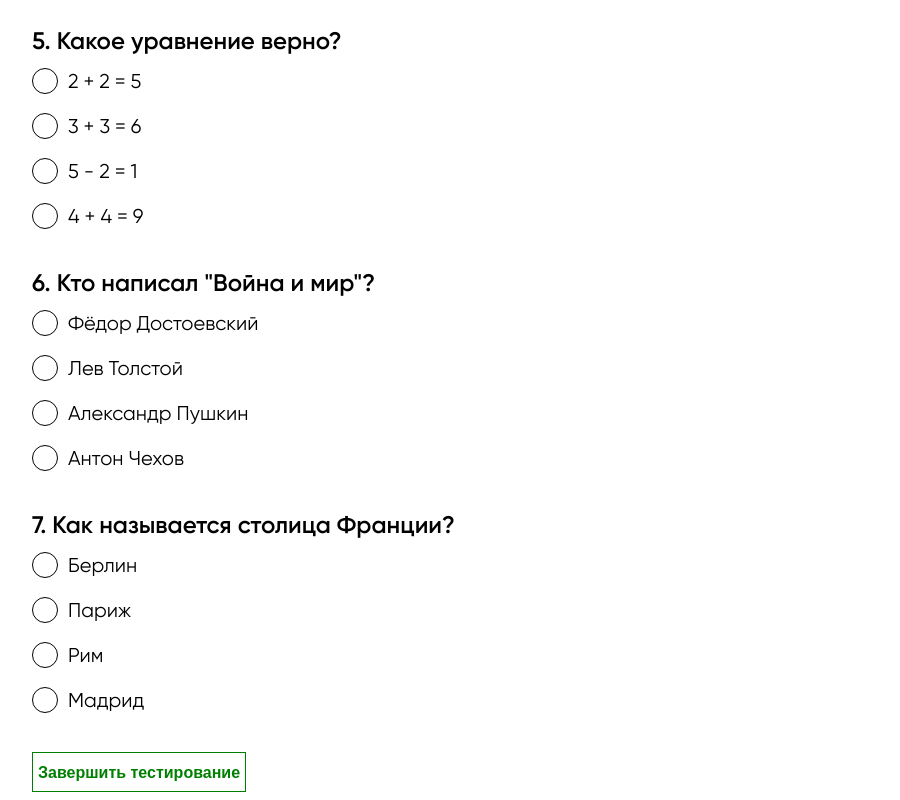
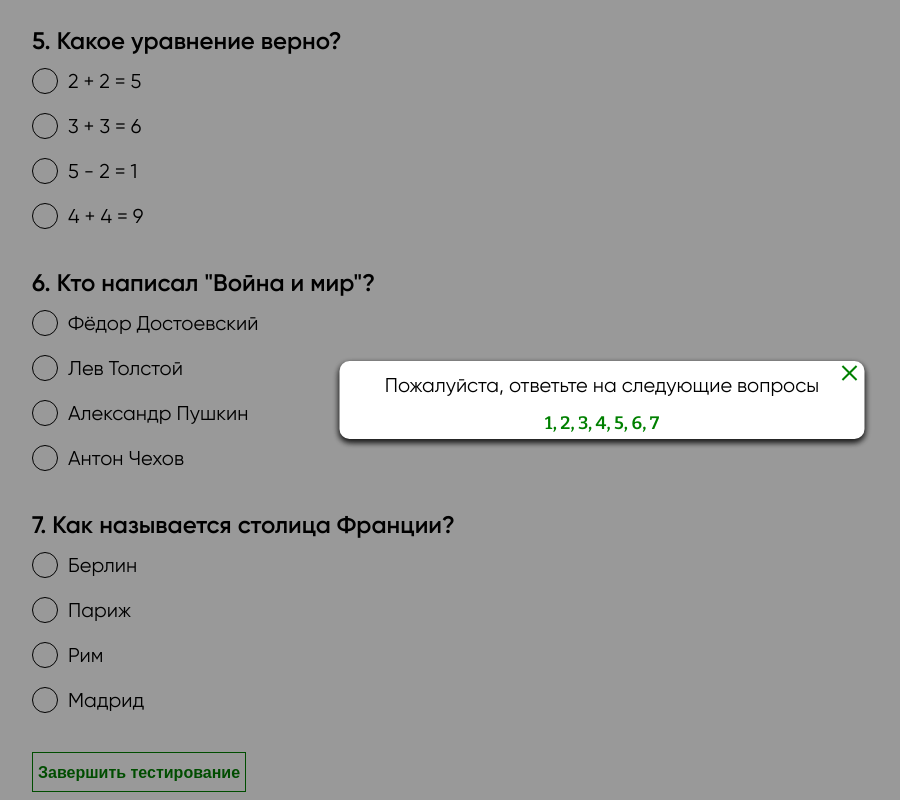
Before and after one commit to DmitryMelkov/pech-simulation, a plain HTML site: page test.html in a window 1280 px wide. Both pictures are taken after a click on the button "Завершить тестирование". Shown: the part 1099-1899 px from the top of the page, without its empty margins (38-938 px from the left). Drawn offline with Linux system fonts and the light colour scheme.

Commit message:
add modalka s ne vvedenimi voprosami i knopki v rezultate

```diff
--- a/css/style.css
+++ b/css/style.css
@@ -1779,6 +1779,78 @@ body::-webkit-scrollbar-thumb {
   align-items: center;
 }
 
+.bad-result-btn {
+  display: none;
+}
+
+.bad-result-btn.enabled {
+  display: block;
+  border-left: 1px solid green;
+}
+
+.good-result-btn {
+  display: none;
+}
+
+.good-result-btn.enabled {
+  display: block;
+  border-left: 1px solid green;
+}
+
+.mnemo__modal-background-unanswered {
+  position: fixed;
+  top: 0;
+  left: 0;
+  right: 0;
+  bottom: 0;
+  width: 100%;
+  height: 100%;
+  background-color: rgba(0, 0, 0, 0.4);
+  opacity: 0;
+  z-index: -3;
+  cursor: default;
+}
+
+.mnemo__modal-background-unanswered.enabled {
+  cursor: pointer;
+  opacity: 1;
+  z-index: 111;
+  transition: opacity .5s ease-in-out;
+}
+
+.mnemo__modal-start-unanswered {
+  padding: 5px;
+  position: absolute;
+  max-width: 525px;
+  width: 100%;
+  top: 50%;
+  left: 50%;
+  z-index: 1;
+  transform: translate(-50%, -50%);
+  border-radius: 10px;
+  background-color: rgb(255, 255, 255);
+  box-shadow: rgba(0, 0, 0, 0.6) 0px 3px 6px, rgba(0, 0, 0, 0.7) 0px 3px 6px;
+  cursor: default;
+}
+
+.mnemo__modal-start-unanswered.enabled {
+  /* height: 100%; */
+  max-height: 800px;
+  transition: height .4s ease-in-out;
+}
+
+.mnemo__modal-quiz-unanswered-span {
+  font-size: 18px;
+  font-weight: 600;
+  color: green;
+}
+
+.unanswered-quiz {
+  font-size: 20px;
+  margin-bottom: 5px;
+}
+
+
 /* .mnemo__tooltip:hover .mnemo__param-clue {
   box-shadow: 0 0 0 3px white, 0 0 0 6px green;
   transition: box-shadow 0.3s ease-in-out;
--- a/js/test.js
+++ b/js/test.js
@@ -1,14 +1,26 @@
 const testBtn = document.querySelector('.test__form-btn');
 const modalBackground = document.querySelector('.mnemo__modal-background');
 const modalContent = document.querySelector('.mnemo__modal-start');
-const closeButton = document.querySelector('.mnemo__modal-close');
+const modalBackgroundUnanswered = document.querySelector('.mnemo__modal-background-unanswered');
+const modalContentUnanswered = document.querySelector('.mnemo__modal-start-unanswered');
+const closeButton = document.querySelector('.modal-results-close-js');
+const closeButtonUnanswered = document.querySelector('.modal-unanswered-close-js')
 const smileImage = document.getElementById('smileImage');
+const badResultBtn = document.querySelector('.bad-result-btn')
+const goodResultBtn = document.querySelector('.good-result-btn')
 
 const checkAllQuestionsAnswered = (formData) => {
   const answeredQuestions = [...formData.keys()].map((key) => key.split('question')[1]);
   const allQuestions = ['1', '2', '3', '4', '5', '6', '7'];
 
   return allQuestions.every((question) => answeredQuestions.includes(question));
+};
+
+const getUnansweredQuestions = (formData) => {
+  const answeredQuestions = [...formData.keys()].map((key) => key.split('question')[1]);
+  const allQuestions = ['1', '2', '3', '4', '5', '6', '7'];
+
+  return allQuestions.filter((question) => !answeredQuestions.includes(question));
 };
 
 testBtn.addEventListener('click', () => {
@@ -36,7 +48,11 @@ testBtn.addEventListener('click', () => {
   let incorrectAnswerNumbers = [];
 
   if (!checkAllQuestionsAnswered(formData)) {
-    alert('Пожалуйста, ответьте на все вопросы!');
+    const unansweredQuestions = getUnansweredQuestions(formData);
+    const unansweredSpan = document.querySelector('.mnemo__modal-quiz-unanswered-span');
+    unansweredSpan.textContent = unansweredQuestions.join(', ');
+    modalBackgroundUnanswered.classList.add('enabled');
+    modalContentUnanswered.classList.add('enabled');
     return;
   }
 
@@ -75,14 +91,17 @@ testBtn.addEventListener('click', () => {
     message.innerHTML = 'Вы справились хорошо, правильных ответов:';
     result.innerHTML = `<span class="horosho">${score}</span> из ${totalQuestions}`;
     smileImage.src = 'img/good.svg';
+    goodResultBtn.classList.add('enabled')
   } else if (score >= thresholds.satisfactory) {
     message.innerHTML = 'Вы справились удовлетворительно, правильных ответов:';
     result.innerHTML = `<span class="udovletvoritelno">${score}</span> из ${totalQuestions}`;
     smileImage.src = 'img/satisfactorily.svg';
+    goodResultBtn.classList.add('enabled')
   } else {
     message.innerHTML = 'Попробуйте еще раз, правильных ответов:';
     result.textContent = `${score} из ${totalQuestions}`;
     smileImage.src = 'img/not-satisfactoriry.svg';
+    badResultBtn.classList.add('enabled');
   }
 
   modalBackground.classList.add('enabled');
@@ -95,6 +114,10 @@ closeButton.addEventListener('click', () => {
   location.reload(); // Обновление страницы
 });
 
+closeButtonUnanswered.addEventListener('click', () => {
+  closeModalUnanswered();
+})
+
 // Закрытие модального окна по клику вне окна
 modalBackground.addEventListener('click', (event) => {
   if (event.target === modalBackground) {
@@ -103,7 +126,18 @@ modalBackground.addEventListener('click', (event) => {
   }
 });
 
+modalBackgroundUnanswered.addEventListener('click', (event) => {
+  if (event.target === modalBackgroundUnanswered) {
+    closeModalUnanswered();
+  }
+})
+
 const closeModal = () => {
   modalBackground.classList.remove('enabled');
   modalContent.classList.remove('enabled');
 }
+
+const closeModalUnanswered = () => {
+  modalBackgroundUnanswered.classList.remove('enabled');
+  modalContentUnanswered.classList.remove('enabled');
+}
--- a/test.html
+++ b/test.html
@@ -237,7 +237,7 @@
         <div class="mnemo__modal-start modal-param-js--result-test modal-param-js">
           <div class="mnemo__modal-title">
             <h2 class="mnemo__modal-title-text title-reset">Результаты тестирования</h2>
-            <button class="mnemo__modal-close modal-param-close-js btn-reset">
+            <button class="mnemo__modal-close modal-results-close-js btn-reset">
               <div class="krest">
                 <span class="line-1"></span>
                 <span class="line-2"></span>
@@ -251,6 +251,29 @@
               <img class="mnemo__modal-quiz-emoji-img" id="smileImage" src="img/good.svg" alt="smile">
             </div>
             <p class="mnemo__modal-quiz-incorrect">Вы неправильно ответили на следующие вопросы: <span class="mnemo__modal-quiz-incorrect-span"></span></p>
+
+            <a class="mnemo__modal-box--btn mnemo__modal-box--link bad-result-btn" href="index.html">
+              Пройти обучение на симуляторе
+            </a>
+            <a class="mnemo__modal-box--btn mnemo__modal-box--link good-result-btn" href="test.html">
+              Пройти тест еще раз
+            </a>
+
+          </div>
+        </div>
+      </div>
+
+      <div class="mnemo__modal-background-unanswered">
+        <div class="mnemo__modal-start-unanswered modal-param-js--unanswered-test modal-param-js">
+            <button class="mnemo__modal-close modal-unanswered-close-js btn-reset">
+              <div class="krest">
+                <span class="line-1"></span>
+                <span class="line-2"></span>
+              </div>
+            </button>
+          <div class="mnemo__modal-quiz-result">
+            <p class="mnemo__modal-quiz unanswered-quiz descr-reset">Пожалуйста, ответьте на следующие вопросы</p>
+            <span class="mnemo__modal-quiz-unanswered-span"></span>
           </div>
         </div>
       </div>
```
